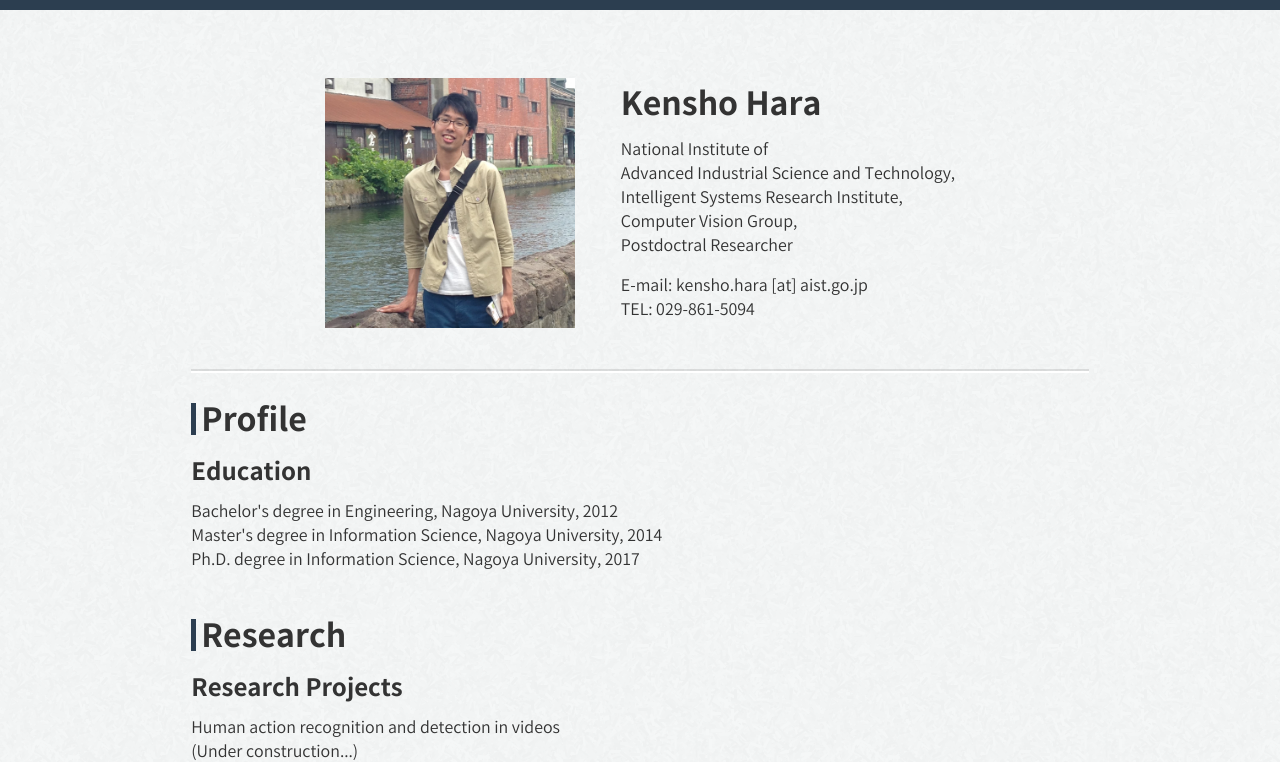
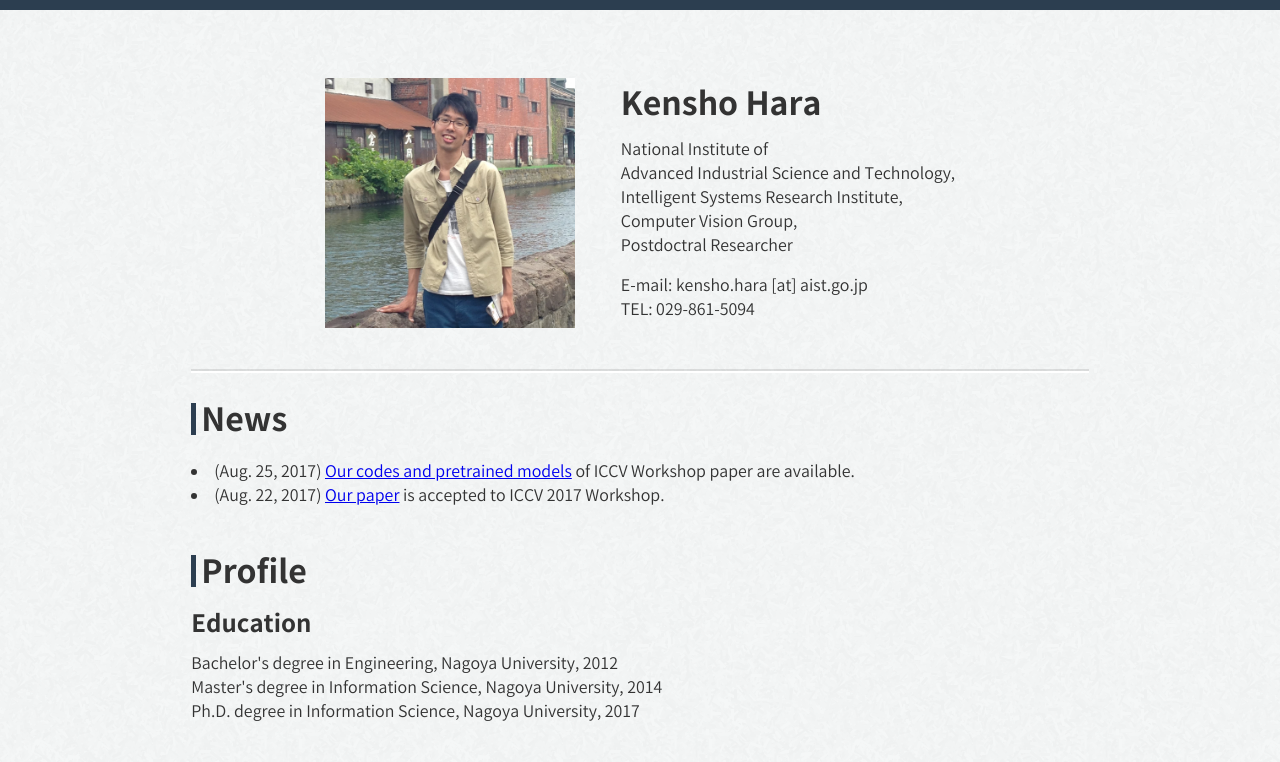
Before and after one commit to kenshohara/kenshohara.github.io, a plain HTML site: page index_en.html in a window 1280 px wide. Shown: the part 46-808 px from the top of the page. Drawn offline with Linux system fonts and the light colour scheme.

Commit message:
add news

```diff
--- a/index_en.html
+++ b/index_en.html
@@ -41,6 +41,17 @@
           E-mail: kensho.hara [at] aist.go.jp <br />
           TEL: 029-861-5094
         </p>
+      </section>
+    </article>
+    <article class="info">
+      <h1 class="info--heading" id="news">News</h1>
+      <section>
+        <li>
+          (Aug. 25, 2017) <a href="https://github.com/kenshohara/3D-ResNets">Our codes and pretrained models</a> of ICCV Workshop paper are available.
+        </li>
+        <li>
+          (Aug. 22, 2017) <a href="https://arxiv.org/abs/1708.07632">Our paper</a> is accepted to ICCV 2017 Workshop.
+        </li>
       </section>
     </article>
     <article class="info">
```
